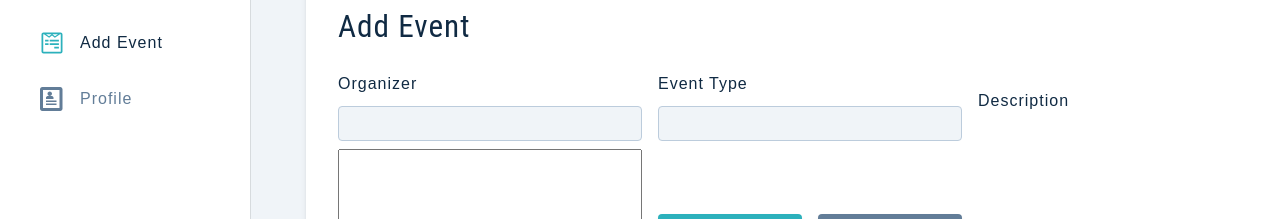
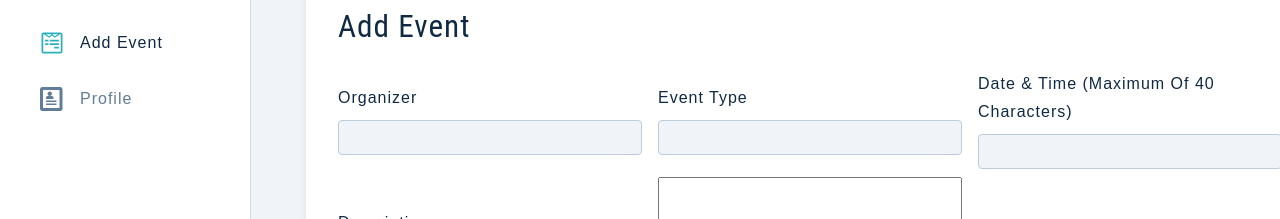
Before and after one commit to mmaustin/virginia-place, a React (Create React App) app in the folder client/: page /add-event in a window 1280 px wide. Shown: the part 169-388 px from the top of the page. Built offline with nearby package versions, Linux system fonts and the light colour scheme; sample sign-in values are in the browser's storage.

Commit message:
added check for datetime attribute in add event component

```diff
--- a/client/src/pages/dashboard/AddEvent.js
+++ b/client/src/pages/dashboard/AddEvent.js
@@ -4,11 +4,11 @@ import { useAppContext } from '../../context/appContext';
 
 
 const AddEvent = () => {
-  const {showAlert, displayAlert, isLoading, organizer, eventType, description, isEditing, handleChange, clearValues, createEvent } = useAppContext();
+  const {showAlert, displayAlert, isLoading, organizer, eventType, dateTime, description, isEditing, handleChange, clearValues, createEvent } = useAppContext();
 
   const handleSubmit = e => {
     e.preventDefault();
-    if(!organizer || !description || !eventType){
+    if(!organizer || !description || !eventType || !dateTime){
       displayAlert()
       return
     }
@@ -38,6 +38,13 @@ const AddEvent = () => {
             type='text'
             name='eventType'
             value={eventType}
+            handleChange={handleEventInput}
+          />
+          <FormRow
+            labelText='Date & Time (maximum of 40 characters)'
+            type='text'
+            name='dateTime'
+            value={dateTime}
             handleChange={handleEventInput}
           />
           <label htmlFor="description" className='form-label'>Description</label>
```
